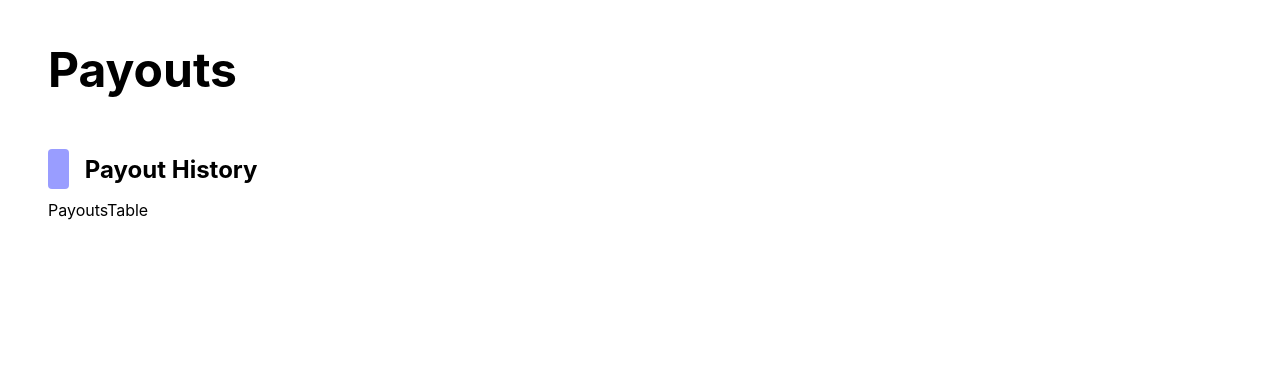
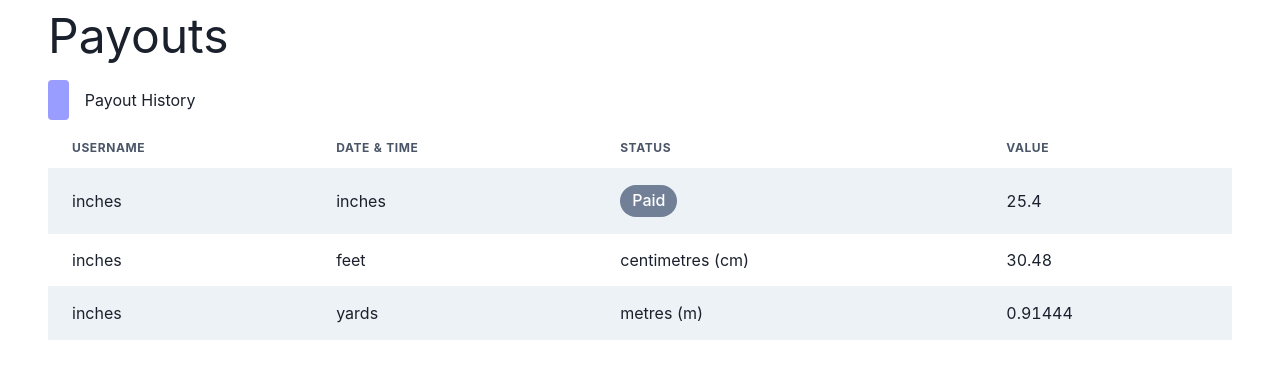
Before and after one commit to HimandriSharma/payouts, a React (Create React App) app: page / in a window 1280 px wide. Shown: the top 378 px of the page. Built offline with nearby package versions, Linux system fonts and the light colour scheme.

Commit message:
added chakra and table

```diff
--- a/package.json
+++ b/package.json
@@ -3,6 +3,9 @@
   "version": "0.1.0",
   "private": true,
   "dependencies": {
+    "@chakra-ui/react": "^2.8.2",
+    "@emotion/react": "^11.11.1",
+    "@emotion/styled": "^11.11.0",
     "@testing-library/jest-dom": "^5.14.1",
     "@testing-library/react": "^13.0.0",
     "@testing-library/user-event": "^13.2.1",
@@ -10,6 +13,7 @@
     "@types/node": "^16.7.13",
     "@types/react": "^18.0.0",
     "@types/react-dom": "^18.0.0",
+    "framer-motion": "^10.16.15",
     "react": "^18.2.0",
     "react-dom": "^18.2.0",
     "react-scripts": "5.0.1",
--- a/src/App.tsx
+++ b/src/App.tsx
@@ -1,9 +1,13 @@
-
 import "./App.css";
 import Payouts from "./pages/Payouts";
+import { ChakraProvider } from "@chakra-ui/react";
 
 function App() {
-	return <Payouts />;
+	return (
+		<ChakraProvider>
+			<Payouts />
+		</ChakraProvider>
+	);
 }
 
 export default App;
--- a/src/components/PayoutsTable.tsx
+++ b/src/components/PayoutsTable.tsx
@@ -1,9 +1,58 @@
-import React from 'react'
-
+import React from "react";
+import {
+	TableContainer,
+	Table,
+	Thead,
+	Tr,
+	Tbody,
+	Td,
+	Th,
+	Tag,
+} from "@chakra-ui/react";
 function PayoutsTable() {
-  return (
-    <div>PayoutsTable</div>
-  )
+	return (
+		<TableContainer>
+			<Table variant="striped" colorScheme="gray">
+				<Thead>
+					<Tr>
+						<Th>Username</Th>
+						<Th>Date & Time</Th>
+						<Th>Status</Th>
+						<Th>Value</Th>
+					</Tr>
+				</Thead>
+				<Tbody>
+					<Tr>
+						<Td>inches</Td>
+						<Td>inches</Td>
+						<Td>
+							<Tag
+								size={"lg"}
+								borderRadius="full"
+								variant="solid"
+								colorScheme="gray"
+							>
+								Paid
+							</Tag>
+						</Td>
+						<Td>25.4</Td>
+					</Tr>
+					<Tr>
+						<Td>inches</Td>
+						<Td>feet</Td>
+						<Td>centimetres (cm)</Td>
+						<Td>30.48</Td>
+					</Tr>
+					<Tr>
+						<Td>inches</Td>
+						<Td>yards</Td>
+						<Td>metres (m)</Td>
+						<Td>0.91444</Td>
+					</Tr>
+				</Tbody>
+			</Table>
+		</TableContainer>
+	);
 }
 
-export default PayoutsTable
+export default PayoutsTable;
```
Also changed, not shown: 1 other file (tests, documents, lock files or other folders).
